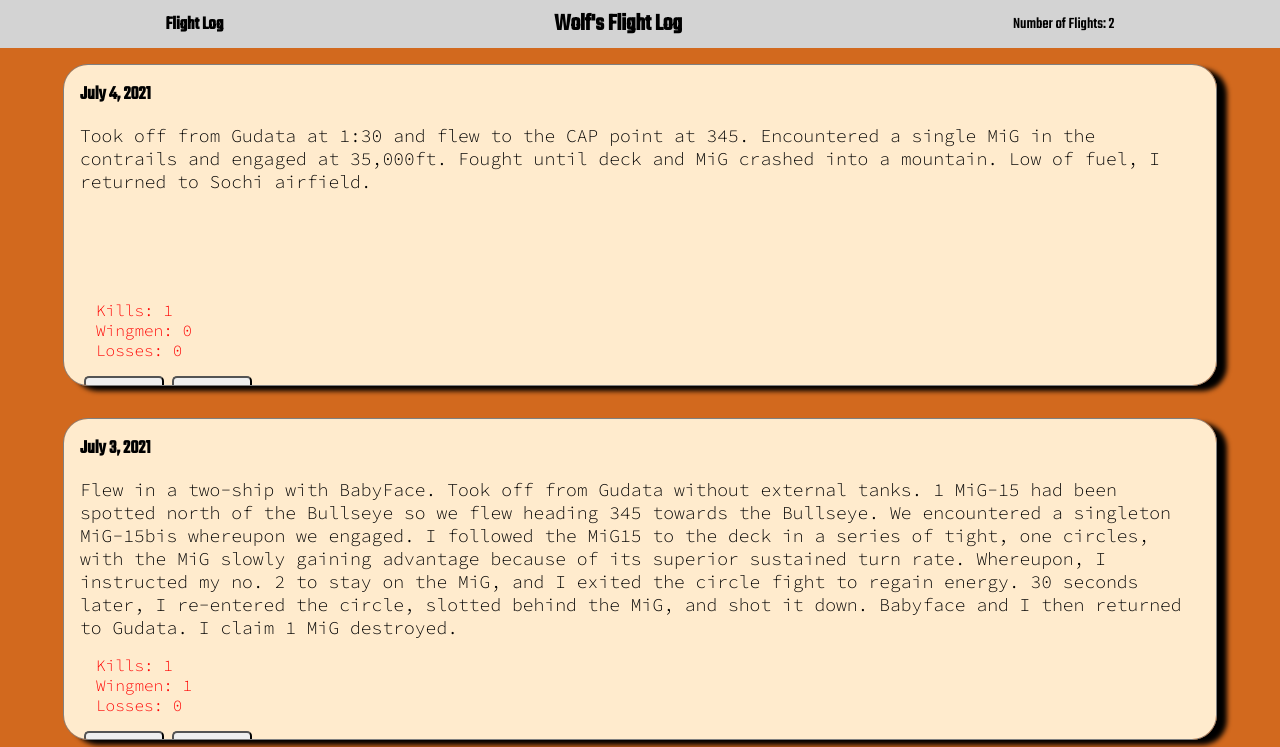
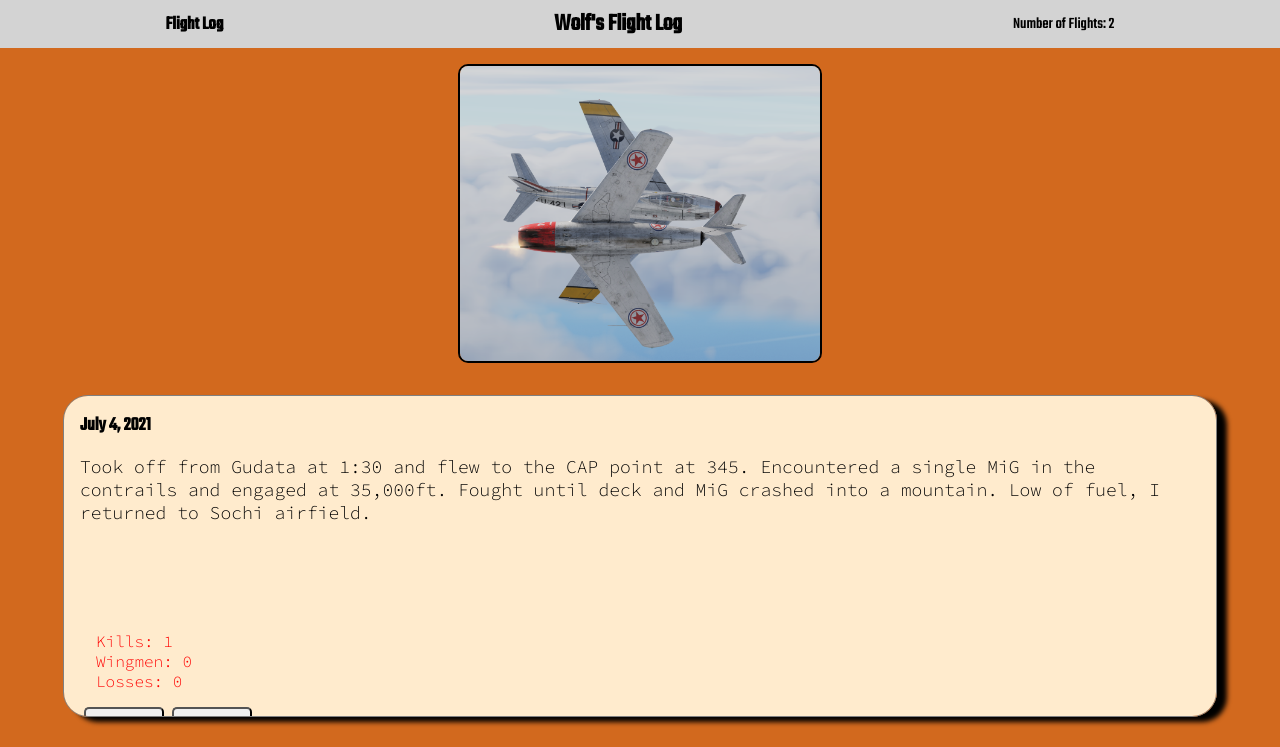
Before and after one commit to JWoltjen/flight-log, a React (Create React App) app: page / in a window 1280 px wide. Shown: the top 747 px of the page. Built offline with nearby package versions, Linux system fonts and the light colour scheme.

Commit message:
build logo component

```diff
--- a/src/App.css
+++ b/src/App.css
@@ -13,6 +13,7 @@ ul {
   margin: 0;
   padding: 0;
   background-color: chocolate;
+  z-index: -1;
 }
 
 nav {
@@ -32,6 +33,18 @@ nav {
   flex-direction: column;
   align-items: center;
   background-color: chocolate;
+}
+
+.logo {
+  display: flex;
+  border: solid 2px black;
+  border-radius: 10px;
+  justify-content: center;
+  align-items: center;
+  object-fit: contain;
+  margin: 1rem 2rem;
+  width: 360px;
+  height: auto;
 }
 
 .flight-card {
--- a/src/App.js
+++ b/src/App.js
@@ -4,11 +4,14 @@ import FlightLog from './FlightLog'
 import {FlightProvider} from './FlightContext'
 import AddFlight from './AddFlight';
 import Footer from './Footer'
+import Logo from './Logo'
+
 function App() {
   return (
   <FlightProvider>
     <div className="App">
       <Navbar />
+      <Logo/>
       <FlightLog/>
       <AddFlight/>
       <Footer/>
--- /dev/null
+++ b/src/Logo.js
@@ -0,0 +1,12 @@
+import React from 'react'
+import bigIron from './BigIron.png'
+
+function Logo() {
+    return (
+        <div className='flight-log-logo'>
+            <img className='logo' src={bigIron} alt='a mig and a sabre merge at very very close range'/>
+        </div>
+    )
+}
+
+export default Logo
```
Also changed, not shown: src/BigIron.png (added).
